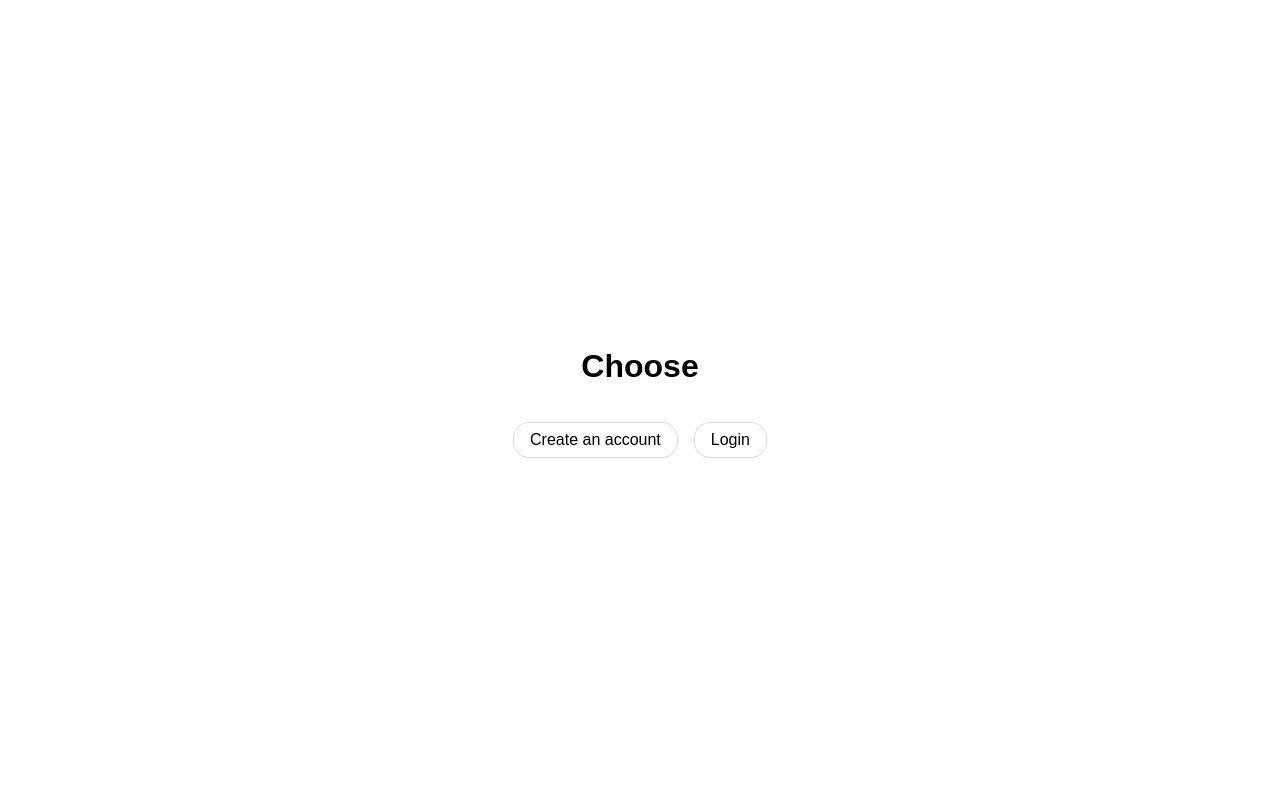
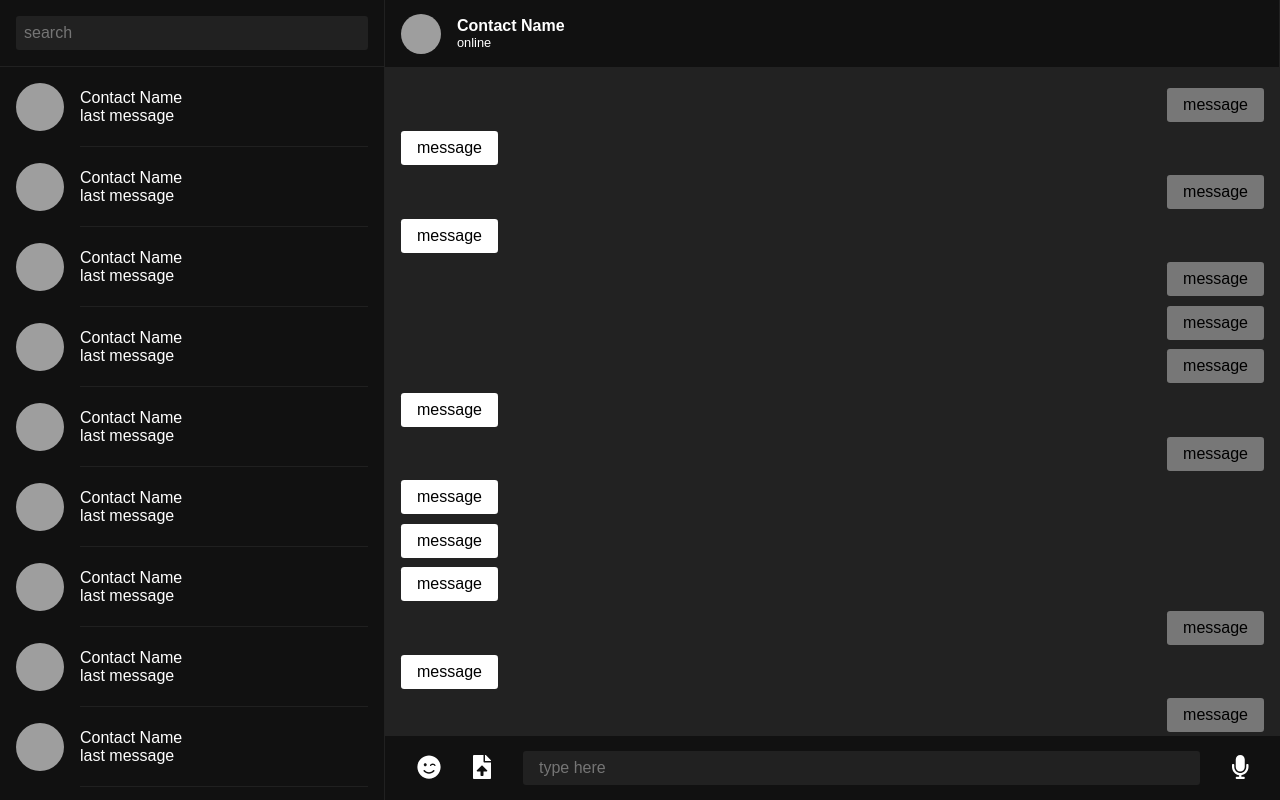
Before and after one commit to MoWafy001/whatsgram-frontend, a React (Create React App) app: page / in a window 1280 px wide. Built offline with nearby package versions, Linux system fonts and the light colour scheme; grey boxes are pictures that could not be loaded.

Commit message:
Build Layout

```diff
--- a/package.json
+++ b/package.json
@@ -3,6 +3,11 @@
   "version": "0.1.0",
   "private": true,
   "dependencies": {
+    "@fortawesome/fontawesome-svg-core": "^1.2.36",
+    "@fortawesome/free-brands-svg-icons": "^5.15.4",
+    "@fortawesome/free-regular-svg-icons": "^5.15.4",
+    "@fortawesome/free-solid-svg-icons": "^5.15.4",
+    "@fortawesome/react-fontawesome": "^0.1.17",
     "@testing-library/jest-dom": "^5.16.1",
     "@testing-library/react": "^12.1.2",
     "@testing-library/user-event": "^13.5.0",
--- a/src/App.js
+++ b/src/App.js
@@ -5,7 +5,7 @@ import Main from './components/main/Main';
 
 function App() {
 
-  const [loggedIn, login] = useState(false)
+  const [loggedIn, login] = useState(true)
   const [availableApps, setAvailableApps] = useState([])
 
   const addApp = app => {
--- /dev/null
+++ b/src/components/main/Chat.js
@@ -0,0 +1,35 @@
+import React from 'react';
+import Message from './Message';
+
+export default function Chat() {
+  return <div style={component_style}>
+    <Message me={true} />
+    <Message />
+    <Message me={true} />
+    <Message />
+    <Message me={true} />
+    <Message me={true} />
+    <Message me={true} />
+    <Message />
+    <Message me={true} />
+    <Message />
+    <Message />
+    <Message />
+    <Message me={true} />
+    <Message />
+    <Message me={true} />
+    <Message />
+    <Message me={true} />
+    <Message />
+
+  </div>;
+}
+
+const component_style = {
+  height: '100%',
+  display: 'flex',
+  flexDirection: 'column',
+  overflowY: 'auto',
+  padding: '1rem',
+  scrollbarWidth:'thin',
+}
--- /dev/null
+++ b/src/components/main/ContactInfo.js
@@ -0,0 +1,30 @@
+import React from 'react';
+
+export default function ContactInfo() {
+  return <div style={component_style}>
+    <img style={img_style} src="https://external-content.duckduckgo.com/iu/?u=https%3A%2F%2Fget.pxhere.com%2Fphoto%2Fman-person-people-white-boy-cute-male-portrait-young-professional-profession-lifestyle-smiling-smile-cheerful-fun-happy-happiness-glasses-handsome-865531.jpg&f=1&nofb=1" alt="person" />
+    <div className='contact-header'>
+      <h2>Contact Name</h2>
+      <span className='desc'>online</span>
+    </div>
+  </div>;
+}
+
+const component_style = {
+  minHeight: 'calc(4rem + 3px)',
+  maxHeight: 'calc(4rem + 3px)',
+  width: 'calc(100% - 1px)',
+  background: '#111',
+  display: 'flex',
+  flexDirection: 'row',
+  alignItems: 'center'
+}
+
+const img_style = {
+  width: '2.5rem',
+  aspectRatio: '1/1',
+  borderRadius: '50%',
+  objectFit: 'cover',
+  objectPosition: 'center',
+  margin: '1rem'
+}
--- a/src/components/main/Contacts.js
+++ b/src/components/main/Contacts.js
@@ -9,9 +9,22 @@ export default function Contacts() {
       <Contact />
       <Contact />
       <Contact />
+      <Contact />
+      <Contact />
+      <Contact />
+      <Contact />
+      <Contact />
+      <Contact />
+      <Contact />
+      <Contact />
+      <Contact />
+      <Contact />
+      <Contact />
   </div>;
 }
 
 const component_style = {
     height: "100%",
+    overflowY: 'auto',
+    scrollbarWidth: 'thin'
 }
--- a/src/components/main/Left.js
+++ b/src/components/main/Left.js
@@ -10,9 +10,12 @@ export default function Left() {
 }
 
 const component_style = {
-    width:"30%",
+    width:"100%",
+    minWidth: '15rem',
+    maxWidth: '30%',
     height: '100%',
     background: '#111',
     display: 'flex',
-    flexDirection: 'column'
+    flexDirection: 'column',
+    borderRight: '1px solid #fff1',
 }
--- /dev/null
+++ b/src/components/main/Message.js
@@ -0,0 +1,15 @@
+import React from 'react';
+
+export default function Message({me}) {
+    return <div style={{...component_style, marginLeft: me?'auto':'unset', background: me?'#777':'#fff'}}>
+        message
+    </div>;
+}
+
+const component_style = {
+    background: '#fff',
+    width: 'fit-content',
+    padding: '0.5rem 1rem',
+    margin: '0.3rem 0',
+    borderRadius: '0.2rem',
+}
--- a/src/components/main/Right.js
+++ b/src/components/main/Right.js
@@ -1,11 +1,20 @@
 import React from 'react';
+import ContactInfo from './ContactInfo';
+import Chat from './Chat';
+import TextBox from './TextBox';
 
 export default function Right() {
-  return <div style={component_style}></div>;
+  return <div style={component_style}>
+    <ContactInfo />
+    <Chat />
+    <TextBox />
+  </div>;
 }
 
 const component_style = {
-    width:"70%",
+    width:"100%",
     height:"100%",
-    background: '#222'
+    background: '#222',
+    display: 'flex',
+    flexDirection: 'column'
 }
--- a/src/components/main/SearchBar.js
+++ b/src/components/main/SearchBar.js
@@ -2,11 +2,23 @@ import React from 'react';
 
 export default function SearchBar() {
     return <div style={component_style}>
-        <input style={{ width: 'calc(100% - 1em)', outline: 'none', border: 'none', padding:'0.5em', borderRadius: '0.2em' }} />
+        <input style={input_style} placeholder='search' />
     </div>
 }
 
 const component_style = {
-    background: '#333',
-    padding: '1em',
+    background: '#111',
+    padding: '1rem',
+    borderBottom: '1px solid #fff1'
 }
+
+const input_style = {
+    width: 'calc(100% - 1rem)',
+    outline: 'none',
+    border: 'none',
+    padding: '0.5rem',
+    borderRadius: '0.2rem',
+    background: '#fff1',
+    color: '#fff',
+    fontSize: '1rem'
+}
--- /dev/null
+++ b/src/components/main/TextBox.js
@@ -0,0 +1,39 @@
+import { FontAwesomeIcon } from '@fortawesome/react-fontawesome'
+import {
+  faSmileWink,
+  faFileUpload,
+  faMicrophone
+} from '@fortawesome/free-solid-svg-icons'
+
+
+export default function TextBox() {
+  return <div style={component_style}>
+    <span className="input-icon"><FontAwesomeIcon icon={faSmileWink} /></span>
+    <span className="input-icon"><FontAwesomeIcon icon={faFileUpload} /></span>
+    <input type="text" style={input_style} placeholder="type here" />
+    <span className="input-icon"><FontAwesomeIcon icon={faMicrophone} /></span>
+  </div>;
+}
+
+const component_style = {
+  minHeight: '4rem',
+  maxHeight: '4rem',
+  background: '#111',
+  display: 'flex',
+  flexDirection: 'row',
+  justifyContent: 'center',
+  alignItems: 'center',
+  padding: '0 1rem',
+}
+
+const input_style = {
+  border: 'none',
+  outline: 'none',
+  width: "100%",
+  fontSize: '1rem',
+  padding: '0.5rem 1rem',
+  background: '#fff1',
+  color: '#fff',
+  borderRadius: '0.2rem',
+  margin: '0 1em',
+}
--- a/src/components/main/main.css
+++ b/src/components/main/main.css
@@ -3,6 +3,7 @@
     inset: 0;
     display: flex;
     flex-direction: row;
+    max-width: 100vw;
 }
 
 
@@ -33,3 +34,24 @@
     margin: 1em;
     border-radius: 50%;
 }
+
+.contact-header{
+    display: flex;
+    flex-direction: column;
+    color: #fff;
+}
+.contact-header h2{
+    margin: 0;
+    padding: 0;
+    font-size: 1rem;
+}
+.contact-header .desc{
+    font-size: 0.8em;
+}
+
+.input-icon{
+    display: inline-block;
+    color: #fff;
+    font-size: 1.5rem;
+    margin: 1rem;
+}
```
Also changed, not shown: 1 other file (tests, documents, lock files or other folders).
